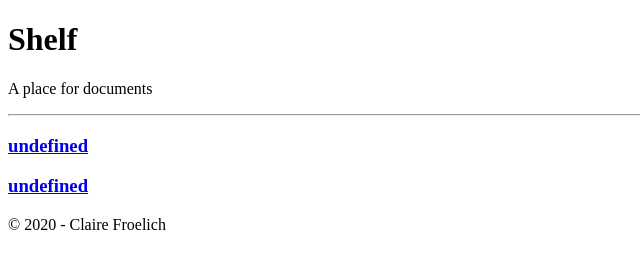
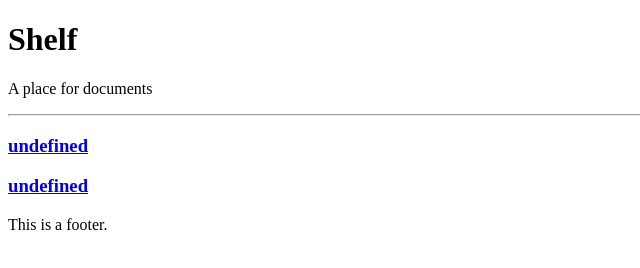
Before and after one commit to clairefro/learn-rw-static, a website: page public/index.html in a window 1280 px wide. Shown: the full height of the page, 0-640 px from the left. Drawn offline with Linux system fonts and the light colour scheme.

Commit message:
Update footer text

```diff
--- a/public/index.html
+++ b/public/index.html
@@ -1,4 +1,3 @@
-
 <!DOCTYPE html>
 <html lang="en">
 	<head>
@@ -17,12 +16,13 @@
 			<div class="docs">
 				<div class="doc">
 					<h3><a href="./docs/v1/en/doc9.html">undefined</a></h3>
-                    </div><div class="doc">
+				</div>
+				<div class="doc">
 					<h3><a href="./docs/v1/ja/doc9.html">undefined</a></h3>
 				</div>
 			</div>
 			<footer>
-                <p>© 2020 - Claire Froelich </p>
+				<p>This is a footer.</p>
 			</footer>
 		</div>
 	</body>
```
Lines whose indentation alone changed are shown as unchanged.
